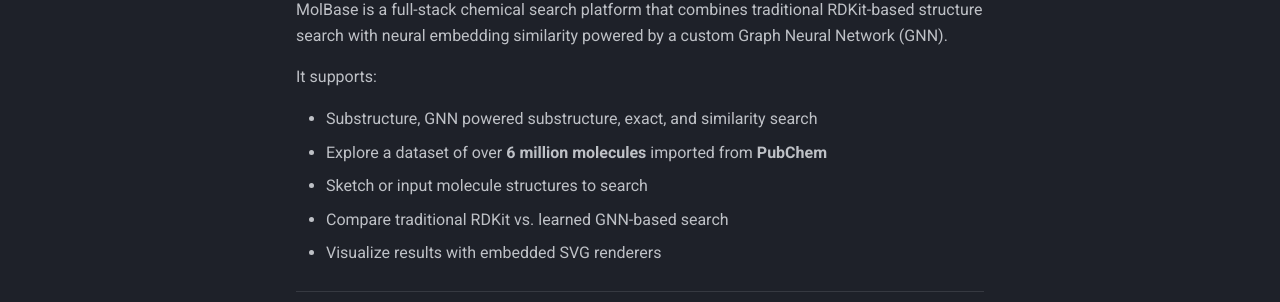
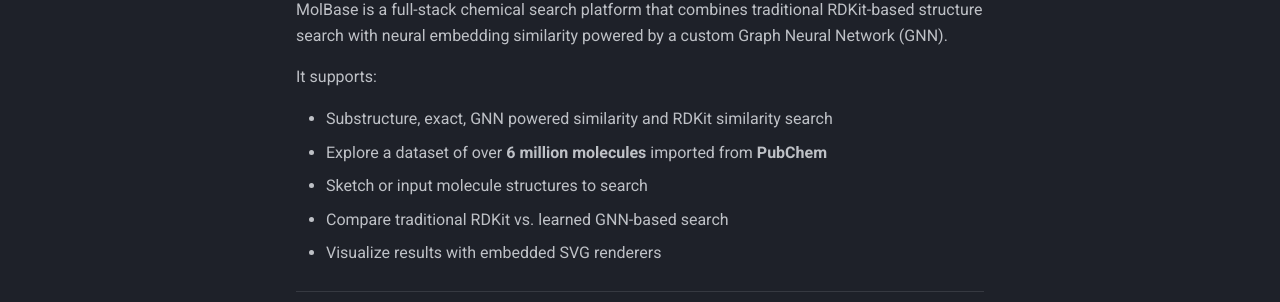
Before and after one commit to FarzamA/molbase-docs, an MkDocs documentation site: the page built from docs/index.md, in a window 1280 px wide and 1256 px high. Shown: the part 485-787 px from the top of the window. Built offline with MkDocs 1.6.1 and Material for MkDocs 9.7.7, drawn with Linux system fonts in a browser that asks for light colours.

Commit message:
update index docs to be more accurate

```diff
--- a/docs/index.md
+++ b/docs/index.md
@@ -14,7 +14,7 @@
 
 It supports:
 
-- Substructure, GNN powered substructure, exact, and similarity search
+- Substructure, exact, GNN powered similarity and RDKit similarity search
 - Explore a dataset of over **6 million molecules** imported from **PubChem**
 - Sketch or input molecule structures to search
 - Compare traditional RDKit vs. learned GNN-based search
```
